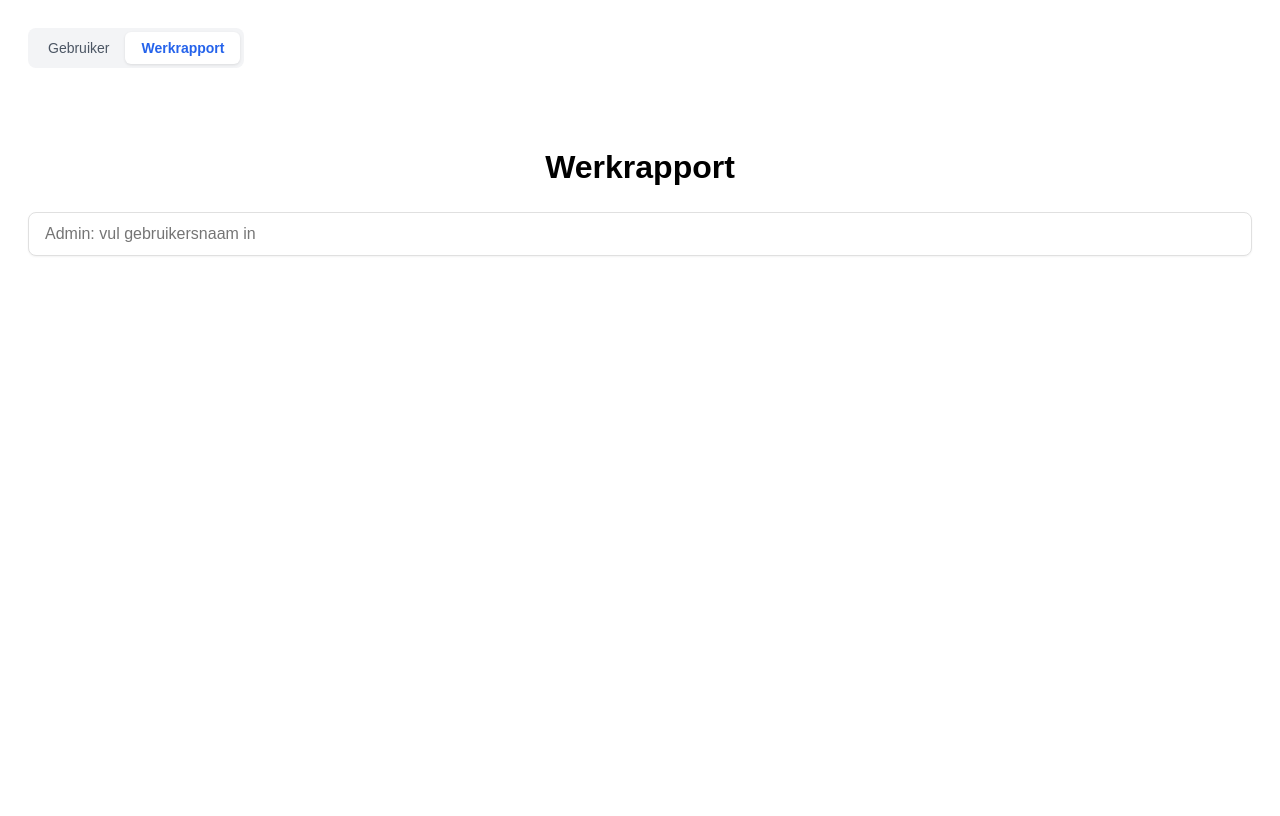
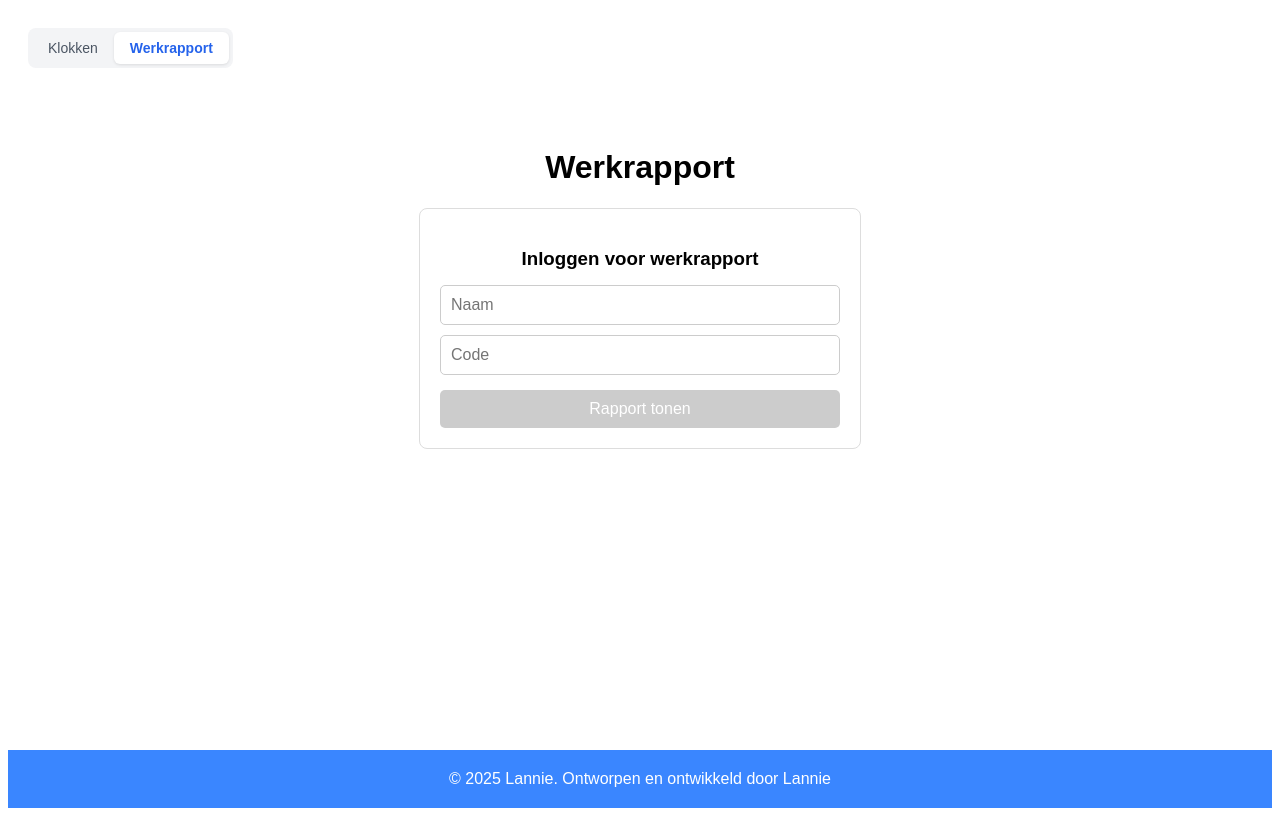
Before and after one commit to MilanMareels/Clocky-Frontend, a React (Create React App) app: page / in a window 1280 px wide. Both pictures are taken after a click on the button "Werkrapport". Built offline with nearby package versions, Linux system fonts and the light colour scheme.

Commit message:
styile change

```diff
--- a/public/index.html
+++ b/public/index.html
@@ -2,7 +2,7 @@
 <html lang="en">
   <head>
     <meta charset="utf-8" />
-    <link rel="icon" href="%PUBLIC_URL%/favicon.ico" />
+    <link rel="icon" href="%PUBLIC_URL%/logo.jpg" />
     <meta name="viewport" content="width=device-width, initial-scale=1" />
     <meta name="theme-color" content="#000000" />
     <meta name="description" content="Web site created using create-react-app" />
--- a/src/App.tsx
+++ b/src/App.tsx
@@ -1,19 +1,47 @@
-import React, { useState } from "react";
+import React, { useState, useEffect } from "react";
 import { ClockInOut } from "./ClockInOut";
 import { AdminReport } from "./AdminReport";
 import "./styles.css";
-import { inputStyle } from "./styles";
 
 const App: React.FC = () => {
   const [view, setView] = useState<"user" | "werkrapport">("user");
-  const [adminUser, setAdminUser] = useState("");
+  const [hasUser, setHasUser] = useState(false);
+  const [adminUsername, setAdminUsername] = useState("");
+  const [adminCode, setAdminCode] = useState("");
+  const [adminLoading, setAdminLoading] = useState(false);
+  const [adminError, setAdminError] = useState("");
+
+  // Check of er een user is opgeslagen
+  const checkUserStatus = () => {
+    const savedUsername = localStorage.getItem("clock-username");
+    setHasUser(!!savedUsername);
+    if (savedUsername) {
+      setAdminUsername(savedUsername);
+    }
+  };
+
+  useEffect(() => {
+    checkUserStatus();
+  }, []);
+
+  const handleAdminCheck = () => {
+    setAdminLoading(true);
+    setAdminError("");
+
+    // Simuleer login
+    setTimeout(() => {
+      setAdminLoading(false);
+      setHasUser(true);
+    }, 1000);
+  };
 
   return (
-    <div>
+    <div style={{ display: "flex", flexDirection: "column", minHeight: "100svh" }}>
+      <div style={{ flex: 1 }}>
         <nav style={{ padding: 20 }}>
           <div className="view-toggle-container">
             <button className={`toggle-button ${view === "user" ? "active" : ""}`} onClick={() => setView("user")}>
-            Gebruiker
+              Klokken
             </button>
             <button className={`toggle-button ${view === "werkrapport" ? "active" : ""}`} onClick={() => setView("werkrapport")}>
               Werkrapport
@@ -21,19 +49,99 @@ const App: React.FC = () => {
           </div>
         </nav>
 
-      {view === "user" && <ClockInOut />}
+        {view === "user" && <ClockInOut onAuthChange={checkUserStatus} />}
 
         {view === "werkrapport" && (
           <div style={{ padding: 20 }}>
             <div style={{ display: "flex", justifyContent: "center" }}>
               <h1 style={{ fontFamily: "sans-serif" }}>Werkrapport</h1>
             </div>
-          <input style={inputStyle(false)} placeholder="Admin: vul gebruikersnaam in" value={adminUser.toLocaleLowerCase()} onChange={(e) => setAdminUser(e.target.value)} />
-          {adminUser && <AdminReport username={adminUser} />}
+
+            {!hasUser ? (
+              <div
+                style={{
+                  maxWidth: 400,
+                  margin: "auto",
+                  padding: 20,
+                  border: "1px solid #ddd",
+                  borderRadius: 8,
+                }}
+              >
+                <h3 style={{ textAlign: "center", marginBottom: 15, fontFamily: "sans-serif" }}>Inloggen voor werkrapport</h3>
+                <input style={{ ...inputStyle(false), marginBottom: 10 }} placeholder="Naam" value={adminUsername} onChange={(e) => setAdminUsername(e.target.value)} />
+                <input style={{ ...inputStyle(false), marginBottom: 15 }} placeholder="Code" type="password" value={adminCode} onChange={(e) => setAdminCode(e.target.value)} />
+                <button onClick={handleAdminCheck} disabled={adminLoading || !adminUsername || !adminCode} style={getButtonStyle(adminLoading || !adminUsername || !adminCode, "#3a86ff")}>
+                  {adminLoading ? <ButtonSpinner text="Inloggen" /> : "Rapport tonen"}
+                </button>
+                {adminError && <p style={{ color: "red", marginTop: 10 }}>{adminError}</p>}
+              </div>
+            ) : (
+              <>
+                <AdminReport username={adminUsername} />
+              </>
+            )}
           </div>
         )}
+      </div>
+      <footer style={{ textAlign: "center", fontFamily: "sans-serif", padding: 20, backgroundColor: "#3a86ff" }}>
+        <a href="https://www.lannie.be" target="_blank" style={{ color: "white", textDecoration: "none" }}>
+          &copy; {new Date().getFullYear()} Lannie. Ontworpen en ontwikkeld door Lannie
+        </a>
+      </footer>
     </div>
   );
 };
 
+// Styling helpers
+const inputStyle = (disabled: boolean) => ({
+  padding: "10px",
+  borderRadius: "5px",
+  border: "1px solid #ccc",
+  fontSize: "16px",
+  boxSizing: "border-box" as const,
+  width: "100%",
+  opacity: disabled ? 0.7 : 1,
+  backgroundColor: disabled ? "#f5f5f5" : "white",
+});
+
+const getButtonStyle = (disabled: boolean, color: string) => ({
+  padding: "10px 15px",
+  borderRadius: "5px",
+  border: "none",
+  backgroundColor: disabled ? "#cccccc" : color,
+  color: "white",
+  fontSize: "16px",
+  cursor: disabled ? "not-allowed" : "pointer",
+  width: "100%",
+  position: "relative" as const,
+});
+
+const ButtonSpinner: React.FC<{ text: string }> = ({ text }) => (
+  <>
+    <span style={{ visibility: "hidden" }}>{text}</span>
+    <div
+      style={{
+        position: "absolute",
+        left: "50%",
+        top: "50%",
+        transform: "translate(-50%, -50%)",
+        display: "flex",
+        alignItems: "center",
+        justifyContent: "center",
+      }}
+    >
+      <div
+        style={{
+          width: "20px",
+          height: "20px",
+          border: "3px solid rgba(255,255,255,0.3)",
+          borderRadius: "50%",
+          borderTopColor: "white",
+          animation: "spin 1s linear infinite",
+        }}
+      />
+    </div>
+  </>
+);
+
 export default App;
--- a/src/ClockInOut.tsx
+++ b/src/ClockInOut.tsx
@@ -1,22 +1,51 @@
 import React, { useState, useEffect } from "react";
 import { clockIn, clockOut, startBreak, endBreak } from "./api";
-import { containerStyle, inputStyle, getButtonStyle, messageStyle } from "./styles";
+import { containerStyle, inputStyle, getButtonStyle, messageStyle, inlogStyle } from "./styles";
 
-interface Props {}
+interface Props {
+  onAuthChange?: () => void;
+}
 
-export const ClockInOut: React.FC<Props> = () => {
+export const ClockInOut: React.FC<Props> = ({ onAuthChange }) => {
   const [username, setUsername] = useState("");
   const [code, setCode] = useState("");
   const [status, setStatus] = useState<"out" | "in" | "break">("out");
   const [message, setMessage] = useState<string | null>(null);
   const [loading, setLoading] = useState(false);
+  const [breakTime, setBreakTime] = useState(0);
+  const [breakStartTime, setBreakStartTime] = useState<Date | null>(null);
 
+  // Timer effect voor pauzetijd
+  useEffect(() => {
+    const timer = setInterval(() => {
+      if (status === "break" && breakStartTime) {
+        setBreakTime(Math.floor((new Date().getTime() - breakStartTime.getTime()) / 1000));
+      }
+    }, 1000);
+
+    return () => clearInterval(timer);
+  }, [status, breakStartTime]);
+
+  // Initialisatie van localStorage data
   useEffect(() => {
     const savedStatus = localStorage.getItem("clock-status");
+    const savedUsername = localStorage.getItem("clock-username");
+    const savedCode = localStorage.getItem("clock-code");
+
     if (savedStatus === "in" || savedStatus === "break") {
       setStatus(savedStatus);
     }
+    if (savedUsername) setUsername(savedUsername);
+    if (savedCode) setCode(savedCode);
   }, []);
+
+  const formatTime = (seconds: number) => {
+    const hours = Math.floor(seconds / 3600);
+    const minutes = Math.floor((seconds % 3600) / 60);
+    const secs = Math.floor(seconds % 60);
+
+    return `${hours > 0 ? `${hours}u ` : ""}${minutes}m ${secs}s`;
+  };
 
   const handleAction = async (action: () => Promise<void>, successMessage: string, newStatus?: "out" | "in" | "break") => {
     setLoading(true);
@@ -26,6 +55,28 @@ export const ClockInOut: React.FC<Props> = () => {
       if (newStatus) {
         setStatus(newStatus);
         localStorage.setItem("clock-status", newStatus);
+
+        if (newStatus === "in") {
+          localStorage.setItem("clock-username", username);
+          localStorage.setItem("clock-code", code);
+          setBreakTime(0);
+          if (onAuthChange) onAuthChange();
+        }
+        if (newStatus === "break") {
+          const now = new Date();
+          setBreakStartTime(now);
+          localStorage.setItem("break-start-time", now.toISOString());
+        }
+        if (newStatus === "out") {
+          localStorage.removeItem("clock-username");
+          localStorage.removeItem("clock-code");
+          localStorage.removeItem("break-start-time");
+          setUsername("");
+          setCode("");
+          setBreakStartTime(null);
+          setBreakTime(0);
+          if (onAuthChange) onAuthChange();
+        }
       }
       setMessage(successMessage);
     } catch (e: any) {
@@ -46,11 +97,45 @@ export const ClockInOut: React.FC<Props> = () => {
         }}
       >
         <div style={{ display: "flex", justifyContent: "center" }}>
-          <h1>Clocky</h1>
+          <a href="https://www.lannie.be" target="_blank" style={{ color: "black", textDecoration: "none" }}>
+            <h1>Clocky by Lannie</h1>
+          </a>
         </div>
-        <input style={inputStyle(status !== "out")} placeholder="Naam" value={username.toLocaleLowerCase()} onChange={(e) => setUsername(e.target.value)} />
 
-        <input style={inputStyle(status === "in" || status === "break")} placeholder="Code" type="password" value={code} onChange={(e) => setCode(e.target.value)} />
+        {status === "out" && (
+          <>
+            <div style={{ display: "flex", justifyContent: "center" }}>
+              <p style={inlogStyle}>Geef je inloggegevens in om in te klokken.</p>
+            </div>
+          </>
+        )}
+
+        {status === "out" && (
+          <>
+            <input style={inputStyle(false)} placeholder="Naam" value={username.toLocaleLowerCase()} onChange={(e) => setUsername(e.target.value)} />
+            <input style={inputStyle(false)} placeholder="Code" type="password" value={code} onChange={(e) => setCode(e.target.value)} />
+          </>
+        )}
+
+        {status !== "out" && (
+          <div style={{ textAlign: "center", marginBottom: "10px" }}>
+            <p style={{ fontWeight: "bold", fontSize: "1.2rem" }}>
+              Hallo {username.substring(0, 1).toLocaleUpperCase()}
+              {username.substring(1)}
+            </p>
+            <div
+              style={{
+                backgroundColor: status === "in" ? "#e8f5e9" : "#fff8e1",
+                padding: "10px",
+                borderRadius: "5px",
+                marginTop: "10px",
+              }}
+            >
+              <p style={{ margin: 0, fontWeight: "bold" }}>{status === "in" ? "Je bent ingeklokt" : "Je bent in pauze"}</p>
+              {status === "break" && breakStartTime && <p style={{ margin: "5px 0 0 0" }}>Pauzeduur: {formatTime(breakTime)}</p>}
+            </div>
+          </div>
+        )}
       </div>
 
       <div style={{ marginTop: 20 }}>
--- a/src/styles.ts
+++ b/src/styles.ts
@@ -65,3 +65,13 @@ export const messageStyle = {
   color: "#333",
   border: "1px solid #e0e0e0",
 };
+
+export const inlogStyle = {
+  padding: "10px 15px",
+  borderRadius: "8px",
+  backgroundColor: "#3a86ff",
+  textAlign: "center" as const,
+  color: "white",
+  border: "1px solid #e0e0e0",
+  width: "100%",
+};
```
Also changed, not shown: src/AdminReport.tsx (+16 -10 lines), public/logo.jpg (added). Lines whose indentation alone changed are shown as unchanged.
